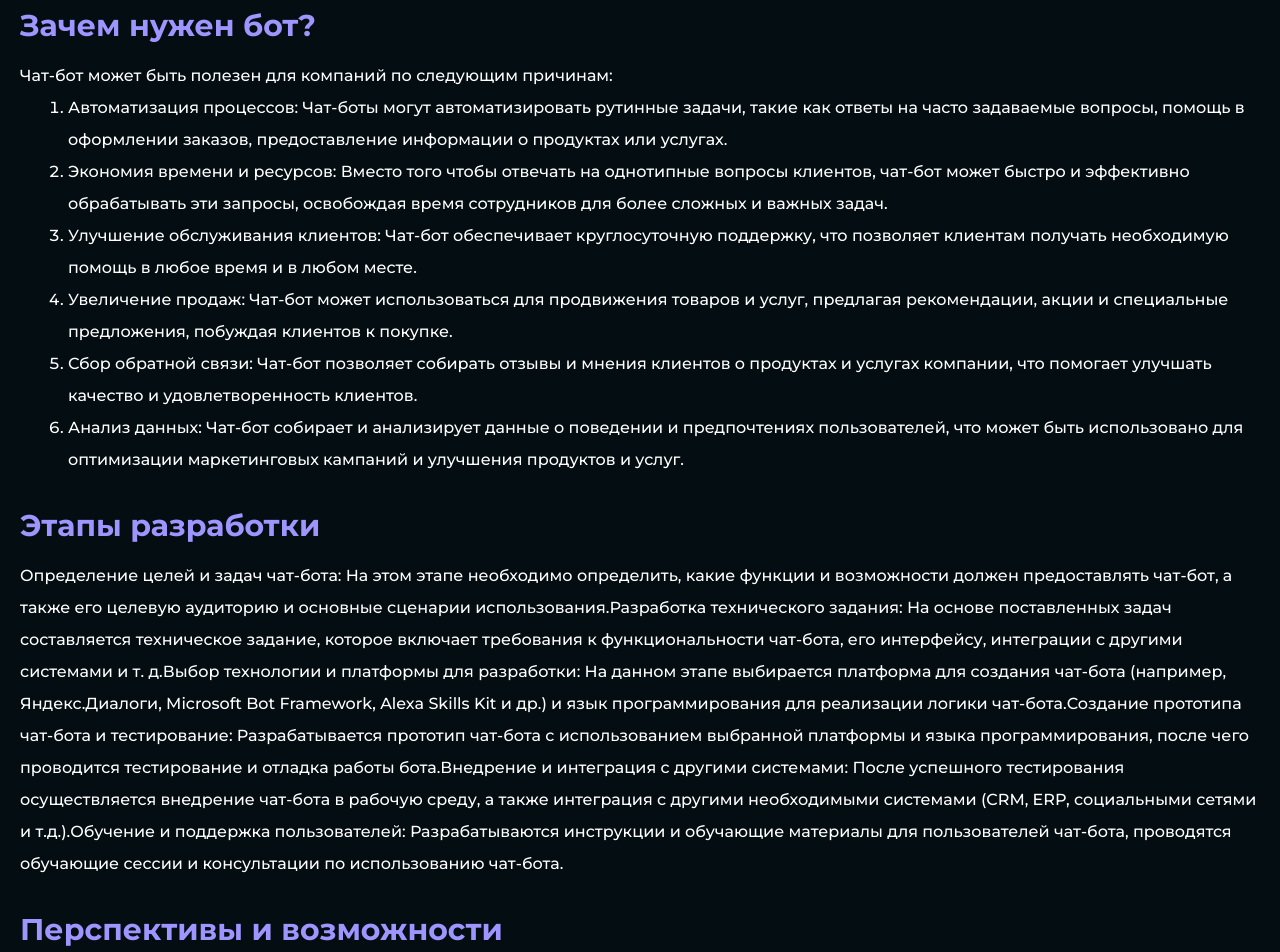
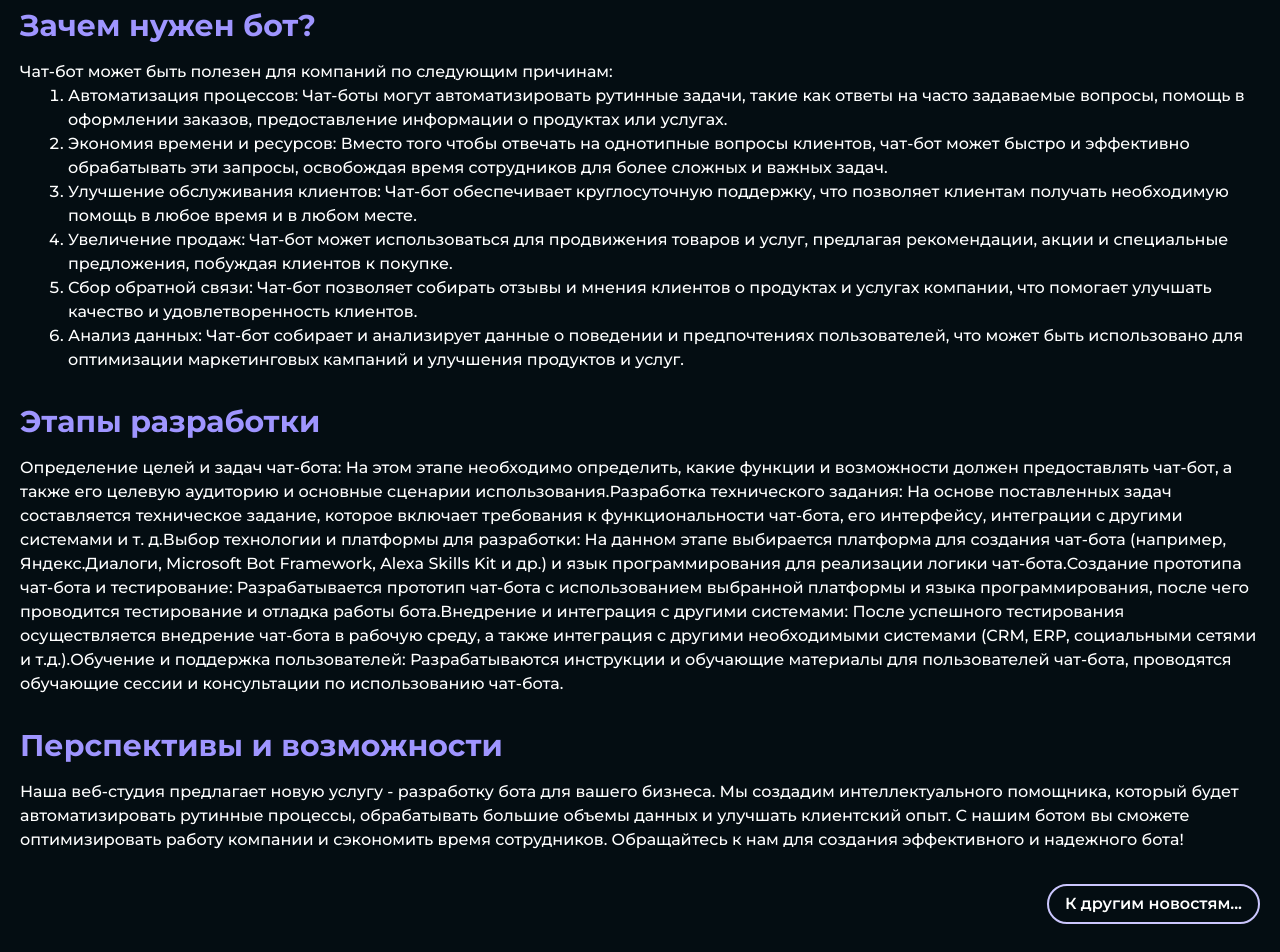
Before and after one commit to Javohir0080703/Faject, a React (Vite) app: page /last_reporter/1 in a window 1280 px wide. Shown: the part 1000-1952 px from the top of the page. Built offline with nearby package versions, Linux system fonts and the light colour scheme.

Commit message:
fix responsive

```diff
--- a/src/pages/LastReporterDetail.jsx
+++ b/src/pages/LastReporterDetail.jsx
@@ -47,27 +47,27 @@ const LastReporterDetail = ({ language, setLanguage }) => {
             </div>
             <div>
               <h3 className="font-bold 531px:text-3xl text-xl 531px:leading-9 leading-6 tracking-[-1%] text-#9F95FF mb-4">{detail.why}</h3>
-              <p className="font-medium text-base leading-8 text-white ">{detail.whyText}</p>
+              <p className="font-medium 531px:text-base text-xs leading-8 text-white ">{detail.whyText}</p>
               <ul className="pl-12 mb-8">
                 {
-                  detail.aboutWhy.map((e, index)=>{return(<li className="list-number-style font-medium text-base leading-8 tracking-[-1%] text-white" key={index}>{e}</li>)})
+                  detail.aboutWhy.map((e, index)=>{return(<li className="list-number-style font-medium 531px:text-base text-xs leading-8 tracking-[-1%] text-white" key={index}>{e}</li>)})
                 }
               </ul>
             </div>
             <div>
               <h3 className="font-bold 531px:text-3xl text-xl 531px:leading-9 leading-6 tracking-[-1%] text-#9F95FF mb-4">{detail.etap}</h3>
-              <p  className="list-number-style font-medium text-base leading-8 tracking-[-1%] text-white">{detail.etapText}</p>
+              <p  className="list-number-style font-medium 531px:text-base text-xs leading-8 tracking-[-1%] text-white">{detail.etapText}</p>
             </div>
             <div>
               <h3 className="font-bold 531px:text-3xl text-xl 531px:leading-9 leading-6 tracking-[-1%] text-#9F95FF mb-4">{detail.kulayliklar}</h3>
-              <p  className="list-number-style font-medium text-base leading-8 tracking-[-1%] text-white">{detail.kulayliklarText}</p>
+              <p  className="list-number-style font-medium 531px:text-base text-xs leading-8 tracking-[-1%] text-white">{detail.kulayliklarText}</p>
             </div>
             <div className="flex justify-end">
              {
               Language.map((e, index)=>{
                 if(language === e.lang){
                   return(
-                    <Link key={index} to="/blog" className="py-1.5 px-4 font-semibold text-base leading-8 tracking-[-1%] text-white border-2 border-#CBC6FD rounded-[22px]">{e.title}</Link>
+                    <Link key={index} to="/blog" className="531px:py-1.5 531px:px-4 px-2.5 font-semibold 531px:text-base text-sm  leading-8 tracking-[-1%] text-white border-2 border-#CBC6FD rounded-[22px]">{e.title}</Link>
                   )
                 }
               })
```
